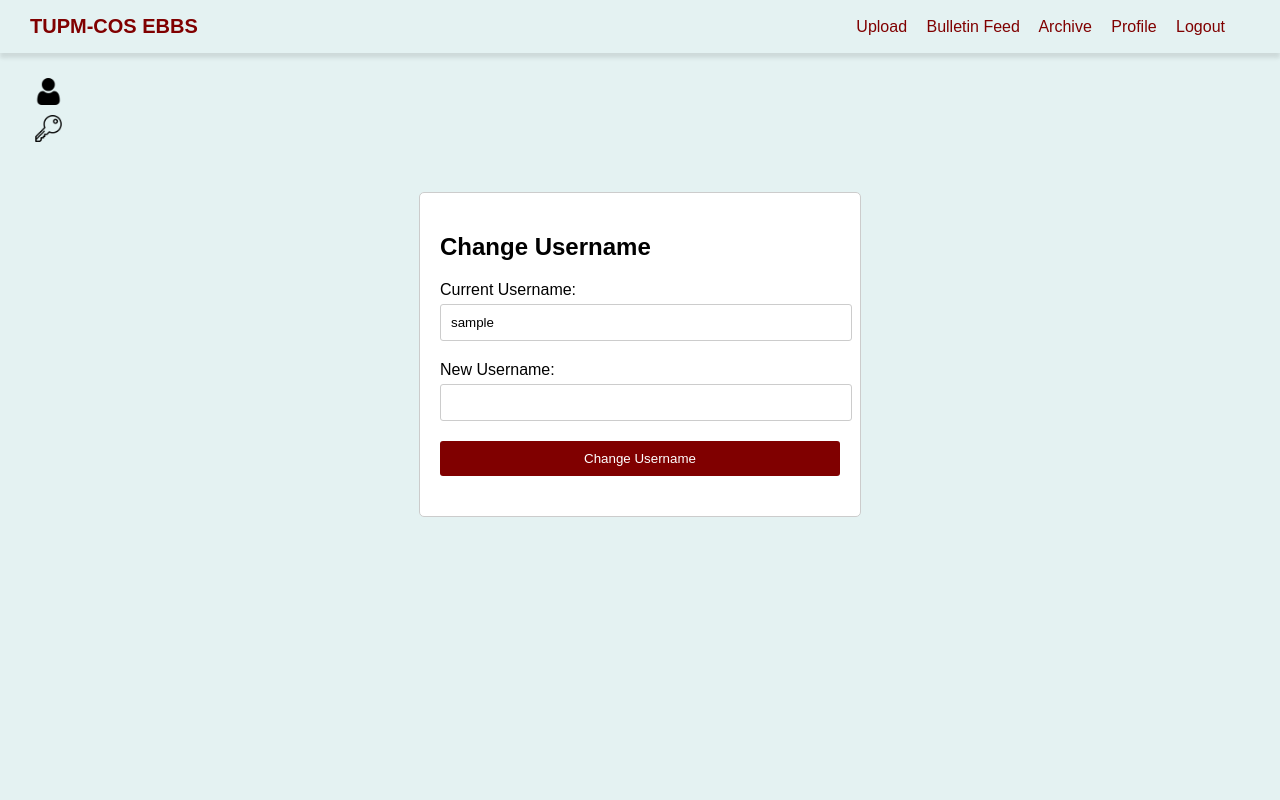
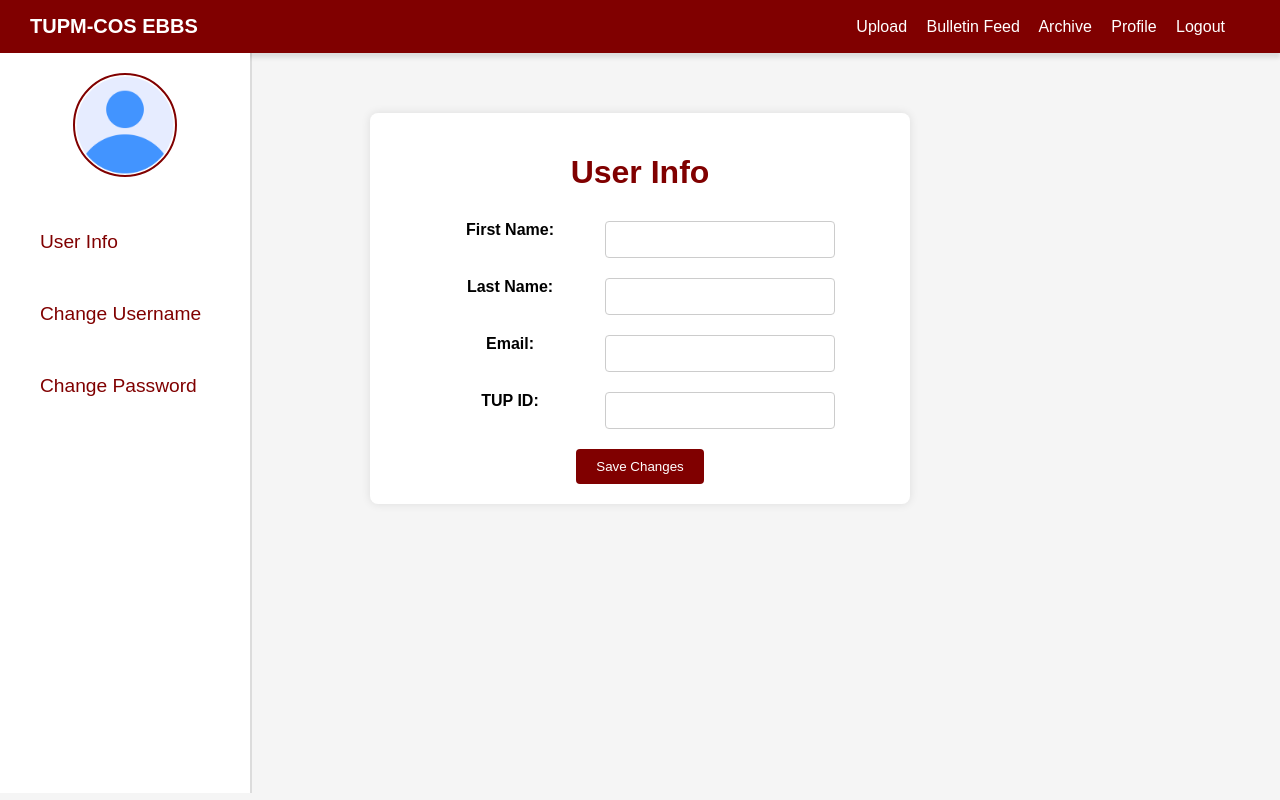
Before and after one commit to ninjgalla/E-Bulletin-Board-System, a PHP site: page /reset-password/admin_profile_settings.php in a window 1280 px wide. Run offline with PHP 8.4, Linux system fonts and the light colour scheme; the visitor is signed in with stand-in values (Sample User, id 1); data that the repository does not hold is empty.

Commit message:
Update admin_profile_settings.php

```diff
--- a/admin_profile_settings.php
+++ b/admin_profile_settings.php
@@ -1,21 +1,47 @@
 <?php
-// Start the session
-session_start();
+// Database connection parameters
+$host = "localhost"; // Assuming your database is hosted locally
+$username = "root"; // Your database username
+$password = ""; // Your database password
+$database = "ebulletin_system"; // Your database name
 
-// Check if the user is not logged in
-if (!isset($_SESSION['username'])) {
-    // Redirect the user to the login page
-    header("Location: index.php");
-    exit; // Stop further execution
+// Establish database connection
+$connection = mysqli_connect($host, $username, $password, $database);
+
+// Check if the connection is successful
+if (!$connection) {
+    die("Error: Database connection failed. " . mysqli_connect_error());
 }
 
-// Include database connection
-include('config.php');
+// Initialize variables to prevent undefined variable warnings
+$username = $firstName = $lastName = $email = $tupId = '';
 
-// Fetch username from the session
-$username = $_SESSION['username'];
+// Query to fetch user details from the 'users' table
+$sql = "SELECT username, first_name, last_name, email, TUP_id FROM users";
 
+// Execute the query
+$result = mysqli_query($connection, $sql);
+
+// Check if the query was successful
+if ($result) {
+    // Fetch data (assuming there's only one row)
+    $row = mysqli_fetch_assoc($result);
+
+    // Assign fetched data to variables
+    $username = $row['username'];
+    $firstName = $row['first_name'];
+    $lastName = $row['last_name'];
+    $email = $row['email'];
+    $tupId = $row['TUP_id'];
+} else {
+    // If the query fails, log the error or display a user-friendly message
+    error_log("Error: " . mysqli_error($connection));
+}
+
+// Close the connection
+mysqli_close($connection);
 ?>
+
 <!DOCTYPE html>
 <html lang="en">
 <head>
@@ -23,46 +49,50 @@ $username = $_SESSION['username'];
     <meta name="viewport" content="width=device-width, initial-scale=1.0">
     <title>Profile Settings</title>
     <style>
-        html, body {
+        body {
+            font-family: Arial, sans-serif;
+            background-color: #f5f5f5;
             margin: 0;
             padding: 0;
-            font-family: Helvetica, Arial, sans-serif;
         }
 
-        /* Inherit font-family for all other elements */
-        * {
-            font-family: inherit;
+        .container {
+            max-width: 500px;
+            margin: 60px auto 30px;
+            background-color: #fff;
+            padding: 20px;
+            border-radius: 8px;
+            box-shadow: 0 0 10px rgba(0, 0, 0, 0.1);
         }
-        body {
-            margin: 0;
-            padding: 0;
-            font-family: Arial, sans-serif;
-            background-color: #e4f2f2; /* Set background color */
-        }
+
         .navbar {
-            background-color: #e4f2f2; /* Set navbar background color */
+            background-color: #800000;
             color: maroon;
-            padding: 15px 40px; /* Adjust padding to increase width */
+            padding: 15px 40px;
             display: flex;
             justify-content: space-between;
             align-items: center;
-            box-shadow: 0 5px 4px rgba(0, 0, 0, 0.1); /* Add shadow */
+            box-shadow: 0 5px 4px rgba(0, 0, 0, 0.1);
         }
+
         .navbar a {
-            color: maroon;
+            color: white;
             text-decoration: none;
             margin-right: 15px;
             position: relative;
-            transition: font-weight 0s; /* Add transition effect */
-            font-weight: normal; /* Set normal font weight */
+            transition: font-weight 0s;
+            font-weight: normal;
         }
+
         .navbar .logo {
-            font-weight: bold; /* Added bold font weight */
-            margin-left: 10px; /* Adjusted left margin */
+            font-weight: bold;
+            margin-left: 10px;
         }
+
         .navbar a:hover {
-            font-weight: bold; /* Make text bold on hover */
+            font-weight: bold;
         }
+
         .navbar a:hover::after {
             content: '';
             position: absolute;
@@ -74,140 +104,136 @@ $username = $_SESSION['username'];
         }
 
         .navbar .logo {
-            font-weight: bold; /* Added bold font weight */
-            margin-left: -10px; /* Adjusted left margin */
-            font-size: 20px; /* Increased font size */
+            font-weight: bold;
+            margin-left: -10px;
+            font-size: 20px;
         }
 
-        /* Updated CSS for file-item */
-        .file-item {
-            display: flex;
-            align-items: center;
-            padding: 10px; /* Adjust spacing */
-            margin: 10px 0; /* Adjust margin to add space between items */
-            box-shadow: 0 4px 8px rgba(0, 0, 0, 0.1); /* Add shadow */
+        .sidebar {
+            height: calc(100vh - 60px);
+            width: 250px;
+            position: fixed;
+            top: 60px;
+            left: 0;
+            background-color: white;
+            padding-top: 0;
+            box-shadow: 2px 0 rgba(0, 0, 0, 0.1);
+            z-index: 999;
+            margin-top: -7px;
         }
 
-        /* CSS for file-details */
-        .file-details {
-            flex: 1; /* Take remaining space */
-            padding-right: 20px; /* Add space between text and image */
+        .sidebar a {
+            padding: 10px;
+            text-decoration: none;
+            display: block;
+            color: maroon;
+            transition: 0.3s;
+            margin-bottom: 30px;
+            margin-left: 30px;
+            font-size: larger;
+            margin-top: 30px;
         }
 
-        /* CSS for file-media */
-        .file-media {
-            flex-shrink: 0; /* Prevent media from shrinking */
+        .sidebar a:hover {
+            font-weight: bold;
         }
 
-        /* CSS for file-media img and video */
-        .file-media img,
-        .file-media video {
-            max-width: 100%;
-            max-height: 200px;
-            border-radius: 8px; /* Add border radius */
+        h1 {
+            text-align: center;
+            margin-bottom: 30px;
+            color: maroon;
         }
 
-        /* Close button style */
-        .closebtn {
-            position: absolute;
-            top: 0;
-            right: 25px;
-            font-size: 36px;
-            margin-left: 50px;
+        h1 {
+            text-align: center;
+            margin-bottom: 30px;
+            color: maroon;
         }
 
-        .container {
-            max-width: 400px;
-            margin: 50px auto;
-            padding: 20px;
-            border: 1px solid #ccc;
-            border-radius: 5px;
-            background-color: white; /* Set background color */
-        }
-
-        .form-group {
-            margin-bottom: 20px;
+        form {
+            display: grid;
+            grid-template-columns: 1fr 1fr;
+            grid-gap: 20px;
+            justify-items: center;
         }
 
         label {
-            display: block;
-            margin-bottom: 5px;
+            font-weight: bold;
         }
 
         input[type="text"],
-        input[type="password"] {
-            width: calc(100% - 10px); /* Adjusted to leave space on the right */
+        input[type="email"],
+        input[type="password"],
+        select {
+            width: calc(100% - 10px);
             padding: 10px;
             border: 1px solid #ccc;
-            border-radius: 3px;
+            border-radius: 4px;
+            box-sizing: border-box;
+            margin-right: 100px;
         }
 
         input[type="submit"] {
+            width: auto;
+            padding: 10px 20px;
             background-color: maroon;
             color: #fff;
-            padding: 10px 20px;
             border: none;
-            border-radius: 3px;
+            border-radius: 4px;
             cursor: pointer;
-            width: 100%;
+            transition: background-color 0.3s;
+            grid-column: span 2;
         }
 
         input[type="submit"]:hover {
             background-color: #800000;
         }
 
-        .message {
-            margin-bottom: 10px;
-            color: green; /* Default color */
+        .profile-picture {
+            text-align: center;
+            margin-bottom: 20px;
+            padding-top: 20px;
         }
 
-        .error-message {
-            color: green;
+        .profile-img {
+            width: 100px;
+            height: 100px;
+            border-radius: 50%;
+            object-fit: cover;
+            margin-bottom: 10px;
+            border: 2px solid maroon;
         }
 
-        .success-message {
-            color: green;
+        input[type="file"] {
+            display: none;
         }
 
-        /* Additional styling for icons */
-        .user-icon,
-        .key-icon {
-            width: 27px; /* Adjust the size of the icon */
-            margin-right: 5px; /* Adjust the spacing between the icon and text */
-            cursor: pointer; /* Add cursor pointer to indicate clickability */
+        .profile-picture label {
+            cursor: pointer;
+            background-color: maroon;
+            color: white;
+            padding: 5px 10px;
+            border-radius: 4px;
+            transition: background-color 0.3s;
         }
 
-        .user-icon {
-            margin-bottom: 10px; /* Add margin-bottom for space between icons */
+        .profile-picture label:hover {
+            background-color: #800000;
         }
 
-        .navbar-icons {
-            display: flex;
-            align-items: center;
-            margin-left: 35px;
-            margin-top: 25px; /* Add margin-top for space */
-        }
-
-        .navbar-icons-container {
-            display: flex;
-            align-items: center;
-            flex-direction: column; /* Align icons vertically */
-        }
-
-        .navbar-icons-container a {
-            text-decoration: none; /* Remove underline from profile link */
-            color: black; /* Change text color of profile link */
+        .empty-profile {
+            background-color: red;
         }
 
     </style>
 </head>
 <body>
+
 <div class="navbar">
     <div>
         <a href="admin_dashboard.php" class="logo">TUPM-COS EBBS</a>
     </div>
     <div>
-
         <a href="admin_upload.php">Upload</a>
         <a href="admin_bulletin_feed.php">Bulletin Feed</a>
         <a href="admin_archive.php">Archive</a>
@@ -216,51 +242,37 @@ $username = $_SESSION['username'];
     </div>
 </div>
 
-<!-- Icons below the navbar -->
-<div class="navbar-icons">
-        <div class="navbar-icons-container">
-            <!-- User icon -->
-            <img class="user-icon" src="user_Icon.png" alt="User Icon" onclick="location.href='admin_profile_settings.php';">
-            <!-- Key icon -->
-            <img class="key-icon" src="key_icon.png" alt="Key Icon" onclick="location.href='admin_change_password.php';">
-        </div>
+<div class="sidebar">
+    <div class="profile-picture">
+        <img src="user.png" alt="User Profile Picture" class="profile-img" id="profile-picture">
+        <input type="file" id="profile-image-upload" accept="image/*">
+
     </div>
 
-    <!-- Change Username form -->
+    <a href="admin_profile_settings.php">User Info</a>
+    <a href="admin_change_username.php">Change Username</a>
+    <a href="admin_change_password.php">Change Password</a>
+</div>
+
 <div class="container">
-        <h2>Change Username</h2>
-        <?php if (!empty($_GET['message'])): ?>
-            <?php $message = htmlspecialchars($_GET['message']); ?>
-            <div class="message <?php echo ($username_change_successful ? 'success-message' : 'error-message'); ?>"><?php echo $message; ?></div>
-        <?php endif; ?>
-        <form action="change_username_handler.php" method="post">
-            <div class="form-group">
-                <label for="current_username">Current Username:</label>
-                <input type="text" name="current_username" id="current_username" value="<?php echo htmlspecialchars($username); ?>" readonly>
-            </div>
-            <div class="form-group">
-                <label for="new_username">New Username:</label>
-                <input type="text" name="new_username" id="new_username">
-                <?php if (!empty($new_username_err)): ?>
-                    <span class="error-message"><?php echo $new_username_err; ?></span>
-                <?php endif; ?>
-            </div>
-            <div class="form-group">
-                <input type="submit" value="Change Username">
-            </div>
+    <h1>User Info</h1>
+    <form action="<?php echo htmlspecialchars($_SERVER["PHP_SELF"]); ?>" method="POST">
+        <input type="hidden" name="userId" value="<?php echo htmlspecialchars($userId); ?>">
+        <label for="firstName">First Name:</label>
+        <input type="text" id="firstName" name="firstName" value="<?php echo htmlspecialchars($firstName); ?>" required>
+
+        <label for="lastName">Last Name:</label>
+        <input type="text" id="lastName" name="lastName" value="<?php echo htmlspecialchars($lastName); ?>" required>
+
+        <label for="email">Email:</label>
+        <input type="email" id="email" name="email" value="<?php echo htmlspecialchars($email); ?>" required>
+
+        <label for="tupId">TUP ID:</label>
+        <input type="text" id="tupId" name="tupId" value="<?php echo htmlspecialchars($tupId); ?>" required>
+
+        <input type="submit" name="submit" value="Save Changes">
     </form>
 </div>
 
-
-    <script>
-
-        function redirectToUploadPage() {
-            window.location.href = "admin_upload.php";
-        }
-
-        function redirectToAdminBulletin() {
-    window.location.href = "admin_bulletin.php";
-}
-    </script>
 </body>
 </html>
```
Lines whose indentation alone changed are shown as unchanged.
